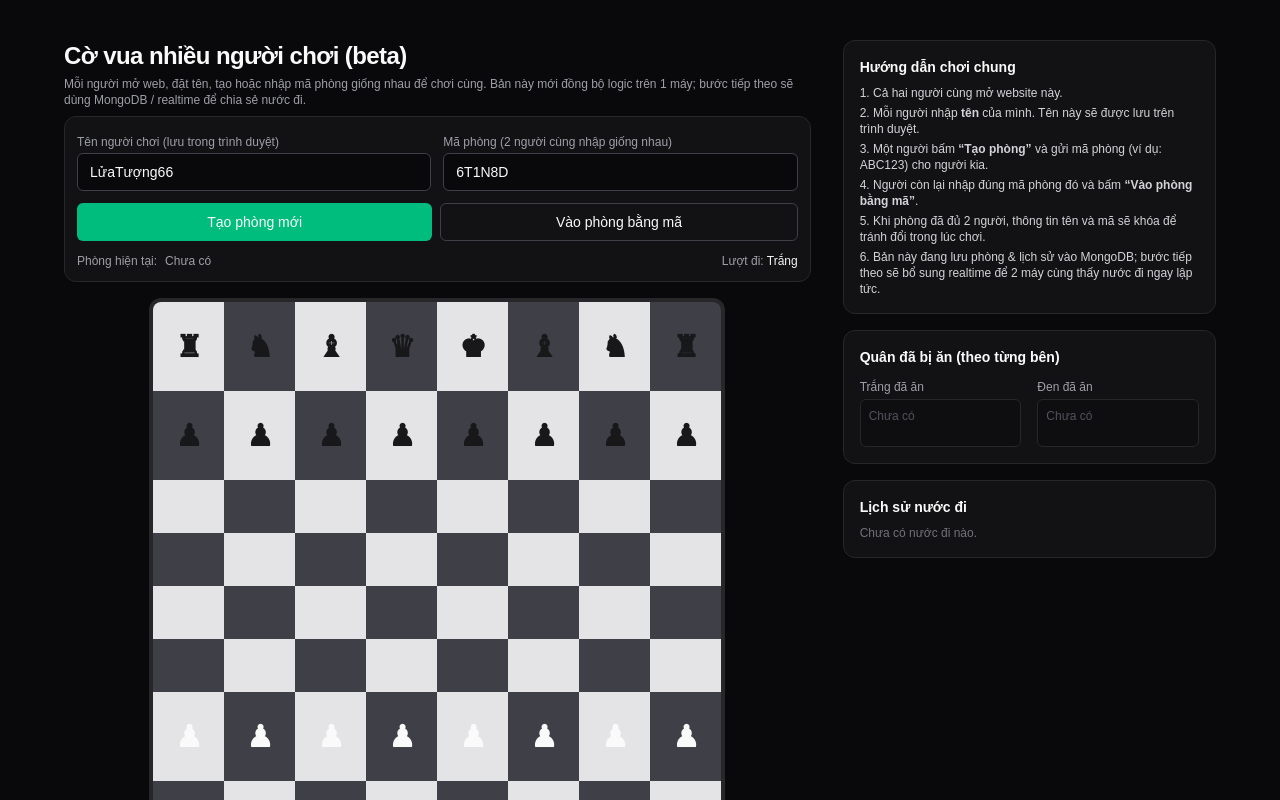
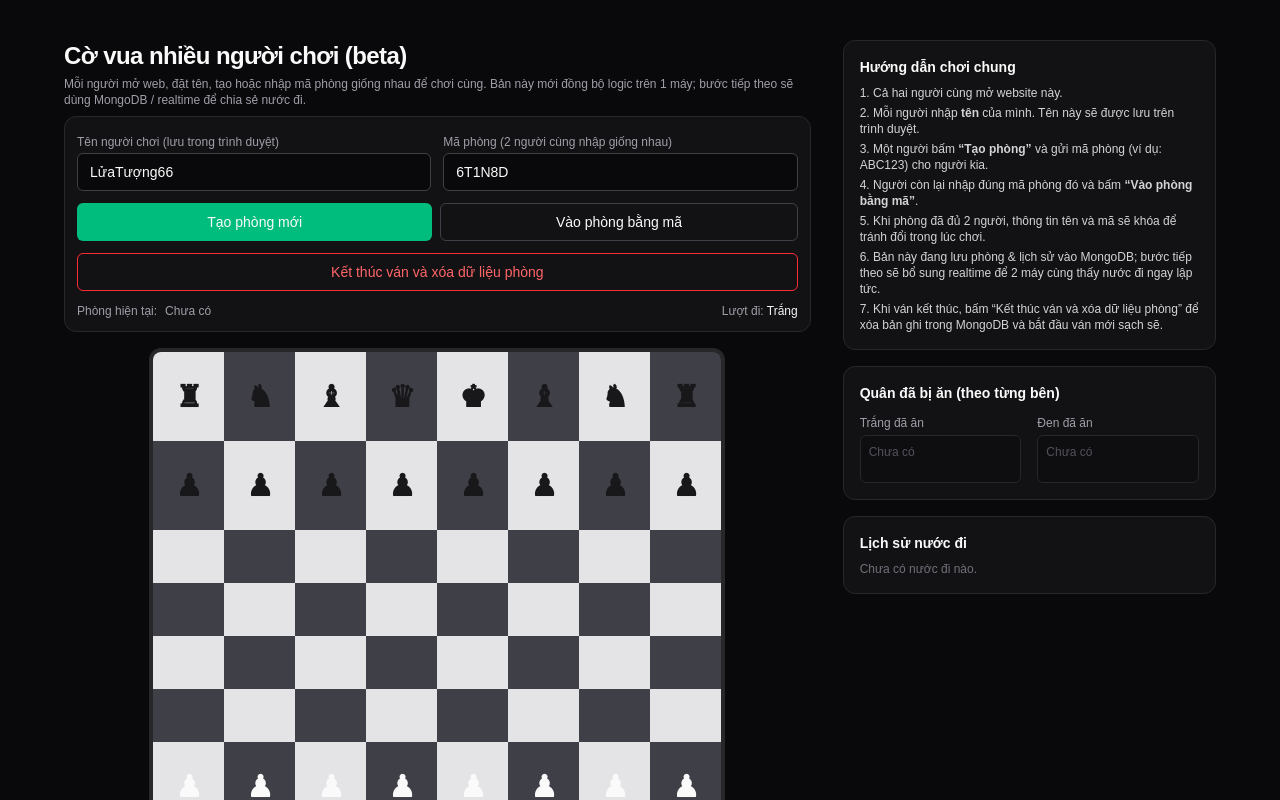
Before and after one commit to lequangsang01/gamewithsangle, a Next.js app: page /chess in a window 1280 px wide. Shown: the top 800 px of the page. Built offline with nearby package versions, Linux system fonts and the light colour scheme.

Commit message:
feat: add

```diff
--- a/app/api/chess/room/route.ts
+++ b/app/api/chess/room/route.ts
@@ -50,6 +50,10 @@ type PostBody =
       action: "move";
       roomId: string;
       move: string;
+    }
+  | {
+      action: "finish";
+      roomId: string;
     };
 
 export async function POST(req: Request) {
@@ -173,6 +177,14 @@ export async function POST(req: Request) {
     });
   }
 
+  if (body.action === "finish") {
+    const { roomId } = body;
+    await col.deleteOne({ roomId });
+    return new Response(JSON.stringify({ roomId, cleared: true }), {
+      status: 200,
+    });
+  }
+
   return new Response(JSON.stringify({ error: "Invalid action" }), {
     status: 400,
   });
--- a/app/chess/page.tsx
+++ b/app/chess/page.tsx
@@ -133,6 +133,15 @@ export default function ChessPage() {
   const [isSyncing, setIsSyncing] = useState(false);
   const [copiedRoomId, setCopiedRoomId] = useState(false);
 
+  function resetLocalGame() {
+    setBoard(createInitialBoard());
+    setTurn("white");
+    setSelected(null);
+    setMoves([]);
+    setCapturedByWhite([]);
+    setCapturedByBlack([]);
+  }
+
   useEffect(() => {
     if (typeof window === "undefined") return;
     const stored = window.localStorage.getItem("gws_player_name");
@@ -228,23 +237,16 @@ export default function ChessPage() {
       .then((data: { roomId: string; room?: RoomState }) => {
         setCurrentRoomId(data.roomId);
         setInputRoomId(data.roomId);
-        setBoard(createInitialBoard());
-        setTurn("white");
+        resetLocalGame();
         setMoves(formatMovesFromRoom(data.room));
         setRoomState(data.room ?? null);
-        setCapturedByWhite([]);
-        setCapturedByBlack([]);
       })
       .catch(() => {
         // nếu lỗi backend, vẫn cho chơi local
         setCurrentRoomId(id);
         setInputRoomId(id);
-        setBoard(createInitialBoard());
-        setTurn("white");
-        setMoves([]);
+        resetLocalGame();
         setRoomState(null);
-        setCapturedByWhite([]);
-        setCapturedByBlack([]);
       })
       .finally(() => setIsSyncing(false));
   }
@@ -281,12 +283,9 @@ export default function ChessPage() {
       .then((data: { roomId: string; room?: RoomState }) => {
         setCurrentRoomId(data.roomId);
         setInputRoomId(data.roomId);
-        setBoard(createInitialBoard());
-        setTurn("white");
+        resetLocalGame();
         setMoves(formatMovesFromRoom(data.room));
         setRoomState(data.room ?? null);
-        setCapturedByWhite([]);
-        setCapturedByBlack([]);
       })
       .catch((err) => {
         alert(err.message || "Không vào được phòng, thử lại sau.");
@@ -372,6 +371,38 @@ export default function ChessPage() {
     }
   }
 
+  function handleEndGame() {
+    if (!currentRoomId) {
+      resetLocalGame();
+      setRoomState(null);
+      setCurrentRoomId("");
+      setInputRoomId(generateRoomCode());
+      return;
+    }
+
+    const agreed = window.confirm(
+      "Kết thúc ván và xóa dữ liệu phòng này? Không thể hoàn tác."
+    );
+    if (!agreed) return;
+
+    setIsSyncing(true);
+    fetch("/api/chess/room", {
+      method: "POST",
+      headers: { "Content-Type": "application/json" },
+      body: JSON.stringify({ action: "finish", roomId: currentRoomId }),
+    })
+      .catch(() => {
+        // ignore lỗi, vẫn reset local
+      })
+      .finally(() => {
+        resetLocalGame();
+        setRoomState(null);
+        setCurrentRoomId("");
+        setInputRoomId(generateRoomCode());
+        setIsSyncing(false);
+      });
+  }
+
   return (
     <div className="min-h-screen bg-zinc-950 text-zinc-50 flex items-center justify-center px-4">
       <main className="w-full max-w-6xl py-10 flex flex-col gap-8 md:flex-row">
@@ -443,6 +474,17 @@ export default function ChessPage() {
                 Vào phòng bằng mã
               </button>
             </div>
+            <button
+              onClick={handleEndGame}
+              disabled={isSyncing}
+              className={`col-span-2 rounded-md text-sm font-medium py-2 border transition-colors ${
+                isSyncing
+                  ? "border-zinc-800 text-zinc-500 cursor-wait"
+                  : "border-red-500 text-red-400 hover:bg-red-500/10"
+              }`}
+            >
+              Kết thúc ván và xóa dữ liệu phòng
+            </button>
 
             <div className="col-span-2 flex flex-wrap items-center justify-between gap-3 text-xs text-zinc-400">
               <div className="flex items-center gap-2">
@@ -551,6 +593,10 @@ export default function ChessPage() {
                 Bản này đang lưu phòng & lịch sử vào MongoDB; bước tiếp theo sẽ
                 bổ sung realtime để 2 máy cùng thấy nước đi ngay lập tức.
               </li>
+              <li>
+                Khi ván kết thúc, bấm “Kết thúc ván và xóa dữ liệu phòng” để
+                xóa bản ghi trong MongoDB và bắt đầu ván mới sạch sẽ.
+              </li>
             </ol>
           </div>
 
```
